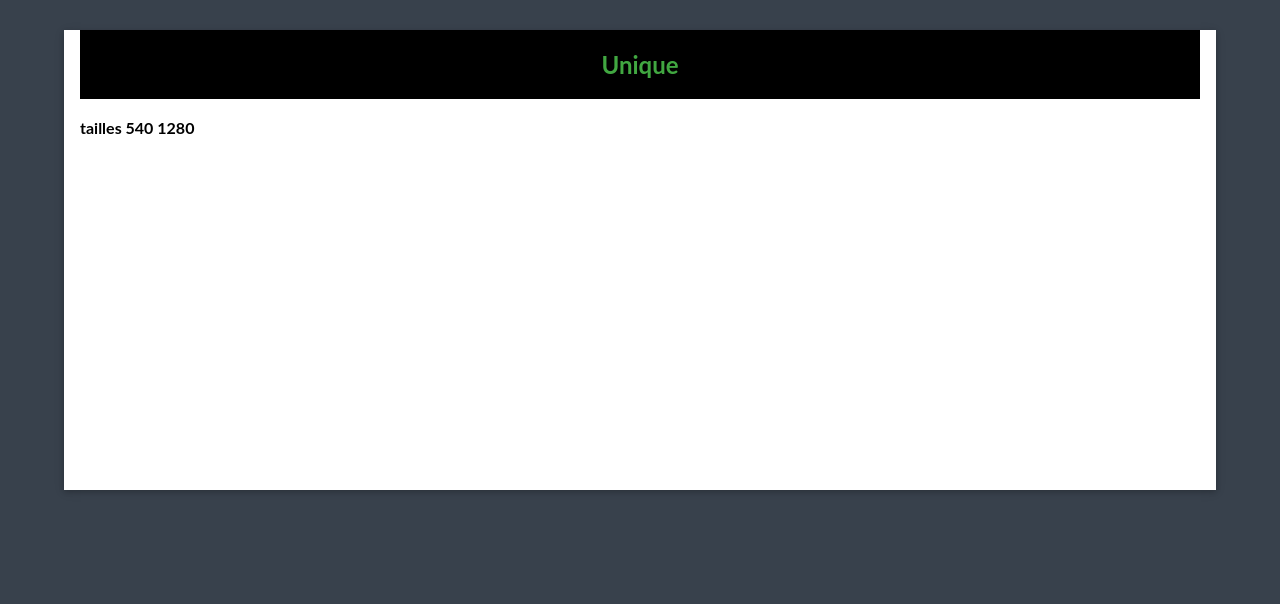
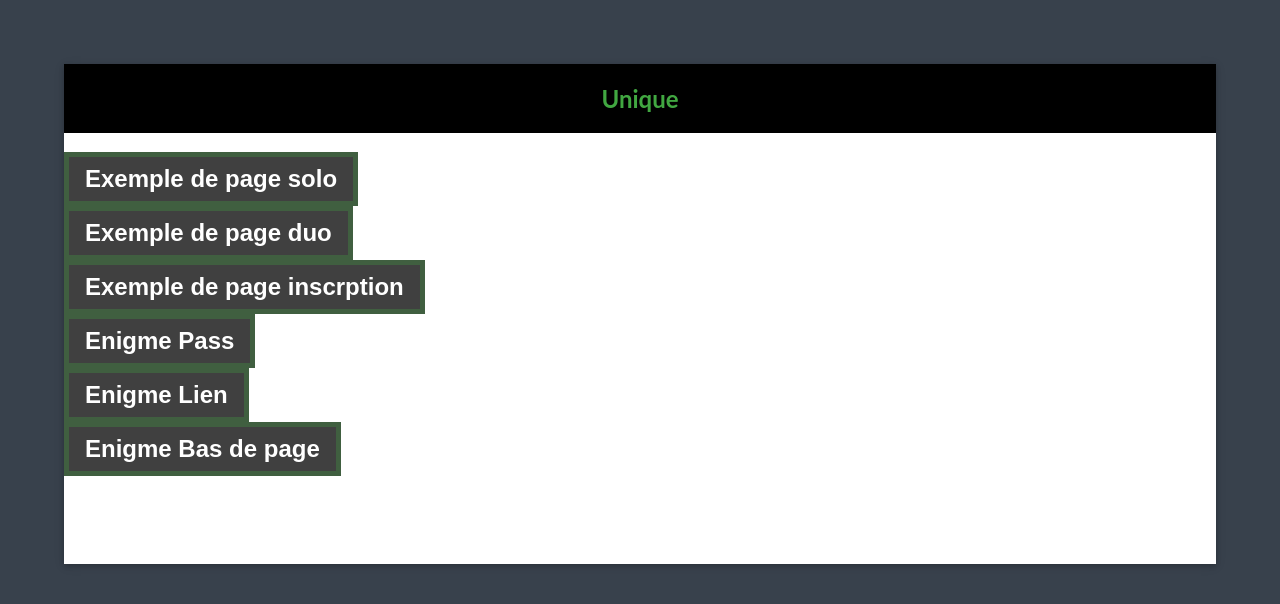
Before and after one commit to ZNG-Rocketeer/EscapeFromZNG, a PHP site: page /page.php in a window 1280 px wide. Shown: the part 50-654 px from the top of the page. Run offline with PHP 8.4, Linux system fonts and the light colour scheme.

Commit message:
dossiers

```diff
--- a/assets/style.css
+++ b/assets/style.css
@@ -39,7 +39,6 @@ article,aside,details,div,figcaption,figure,footer,header,main,menu,nav,section,
 .zng-padding-64{padding-top:64px;padding-bottom:64px}
 .zng-container{
   padding:0.01em 16px
-
 }
 
 .zng-center{
@@ -134,13 +133,12 @@ article,aside,details,div,figcaption,figure,footer,header,main,menu,nav,section,
   text-align: center;
   background-color: #000000;
   padding:20px;
-  margin:0 -3%;
   color: #41a741;
 }
 
 .zng-solo{
   width: 90%;
-  padding:0 5%;
+  margin: 5%;
 }
 
 .zng-solo h2{
@@ -161,6 +159,10 @@ article,aside,details,div,figcaption,figure,footer,header,main,menu,nav,section,
   min-width: 400px;
   background-color: white;
 }
+
+.zng-card>p{
+  margin:2%
+}
 .zng-bar .zng-bar-item{
   padding:8px 16px;
   float:left;
@@ -176,7 +178,7 @@ article,aside,details,div,figcaption,figure,footer,header,main,menu,nav,section,
   background-color: rgba(0,0,0,0.5);
   box-shadow: 0 2px 5px 0 rgba(0,0,0,0.26),5px 5px 20px 0 rgba(0,0,0,0.32);
   border: 3px solid rgba(0,0,0,0.6);
-  padding: 12px 0px 12px 40px;
+  padding: 12px 0px 12px 20px;
   margin: 8px 0px 8px 0px;
   height: 25px;
   width: 90.5%;
--- a/assets/tailles.js
+++ b/assets/tailles.js
@@ -4,4 +4,8 @@ function taille(){
 
   document.getElementById("tailleh").innerHTML=height;
   document.getElementById("taillew").innerHTML=width;
+
+  if (height==500 && width==500) {
+    document.getElementById("porte").style.display=inline;
+  }
 }
--- a/enigme_1_1.php
+++ b/enigme/enigme_1_1.php
@@ -3,7 +3,7 @@
 <title>EscapeFromZNG</title>
 <meta charset="UTF-8">
 <meta name="viewport" content="width=device-width, initial-scale=1">
-<link rel="stylesheet" href="style.css">
+<link rel="stylesheet" href="assets/style.css">
 
 <body>
 
@@ -17,7 +17,7 @@
 
   <div class="zng-row-padding zng-center zng-margin-top">
     <div class="zng-solo">
-      <div class="zng-card zng-container" style="min-height:460px">
+      <div class="zng-card" style="min-height:460px">
         <h2>Enigme 1</h2><br>
         <div class="container">
           <form>
@@ -29,6 +29,6 @@
       </div>
     </div>
   </div>
-<script src="enigme.js" charset="utf-8"></script>
+<script src="assets/enigme.js" charset="utf-8"></script>
 </body>
 </html>
--- a/page.php
+++ b/page.php
@@ -3,25 +3,56 @@
 <title>EscapeFromZNG</title>
 <meta charset="UTF-8">
 <meta name="viewport" content="width=device-width, initial-scale=1">
-<link rel="stylesheet" href="style.css">
-<script src="tailles.js" charset="utf-8"></script>
-<body onload="taille()">
+<link rel="stylesheet" href="assets/style.css">
+<script src="assets/tailles.js" charset="utf-8"></script>
 
+<body onload="taille()" onresize="taille()">
   <!-- Header -->
-  <nav class="zng-padding">
+  <nav id="nav" class="zng-padding">
     <a href="/" class="zng-bar-item zng-button">Accueil</a>
     <a href="/page.php" class="zng-bar-item zng-button">Solo</a>
     <a href="/pagehalf.php" class="zng-bar-item zng-button">Duo</a>
     <a href="/signup.php" class="zng-bar-item zng-button">Inscription</a>
   </nav>
 
-  <div class="zng-center zng-margin-top">
+  <div id="card" class="zng-center zng-margin-top">
     <div class="zng-solo">
-      <div class="zng-card zng-container" style="min-height:460px">
+      <div  class="zng-card" style="min-height:500px">
         <h2>Unique</h2><br>
-        tailles
-        <span id="tailleh"></span>
-        <span id="taillew"></span>
+        <a class="zng-padding-32" href="page.php">
+          <button class="zng-btn zng-xlarge zng-theme-dark zng-hover-teal" onclick="document.getElementById('id01').style.display='block'" style="font-weight:900;">
+            Exemple de page solo
+          </button>
+        </a><br>
+
+        <a class="zng-padding-32" href="pagehalf.php">
+          <button class="zng-btn zng-xlarge zng-theme-dark zng-hover-teal" onclick="document.getElementById('id01').style.display='block'" style="font-weight:900;">
+            Exemple de page duo
+          </button>
+        </a><br>
+
+        <a class="zng-padding-32" href="signup.php">
+          <button class="zng-btn zng-xlarge zng-theme-dark zng-hover-teal" onclick="document.getElementById('id01').style.display='block'" style="font-weight:900;">
+            Exemple de page inscrption
+          </button>
+        </a><br>
+        <a class="zng-padding-32" href="enigme_pass.php">
+          <button class="zng-btn zng-xlarge zng-theme-dark zng-hover-teal" onclick="document.getElementById('id01').style.display='block'" style="font-weight:900;">
+            Enigme Pass
+          </button>
+        </a>
+        <br/>
+        <a class="zng-padding-32" href="enigme_lien.php">
+          <button class="zng-btn zng-xlarge zng-theme-dark zng-hover-teal" onclick="document.getElementById('id01').style.display='block'" style="font-weight:900;">
+            Enigme Lien
+          </button>
+        </a>
+        <br/>
+        <a class="zng-padding-32" href="enigme_bas_de_page.php">
+          <button class="zng-btn zng-xlarge zng-theme-dark zng-hover-teal" onclick="document.getElementById('id01').style.display='block'" style="font-weight:900;">
+            Enigme Bas de page
+          </button>
+        </a>
       </div>
     </div>
   </div>
--- a/pagehalf.php
+++ b/pagehalf.php
@@ -3,7 +3,7 @@
 <title>EscapeFromZNG</title>
 <meta charset="UTF-8">
 <meta name="viewport" content="width=device-width, initial-scale=1">
-<link rel="stylesheet" href="style.css">
+<link rel="stylesheet" href="assets/style.css">
 <body>
 
   <!-- Header -->
@@ -16,13 +16,13 @@
 
   <div class="zng-row-padding zng-center zng-margin-top">
     <div class="zng-half">
-      <div class="zng-card zng-container" style="min-height:460px">
+      <div class="zng-card" style="min-height:460px">
         <h2>Un</h2><br>
 
       </div>
     </div>
     <div class="zng-half">
-      <div class="zng-card zng-container" style="min-height:460px">
+      <div class="zng-card" style="min-height:460px">
         <h2>Deux</h2><br>
 
       </div>
```
Also changed, not shown: assets/jeu.js (added, +9 -0 lines), connexion/index.php (renamed from signup.php, +10 -4 lines), enigme/enigme_2_1.php (renamed from enigme_2_2.php, +5 -5 lines), enigme/enigme_2_2.php (renamed from enigme_2_1.php, +5 -5 lines), enigme/enigme_3_1.php (renamed from enigme_3_1.php, +4 -4 lines), index.php (+26 -46 lines), classement/index.php (renamed from classement.php).
